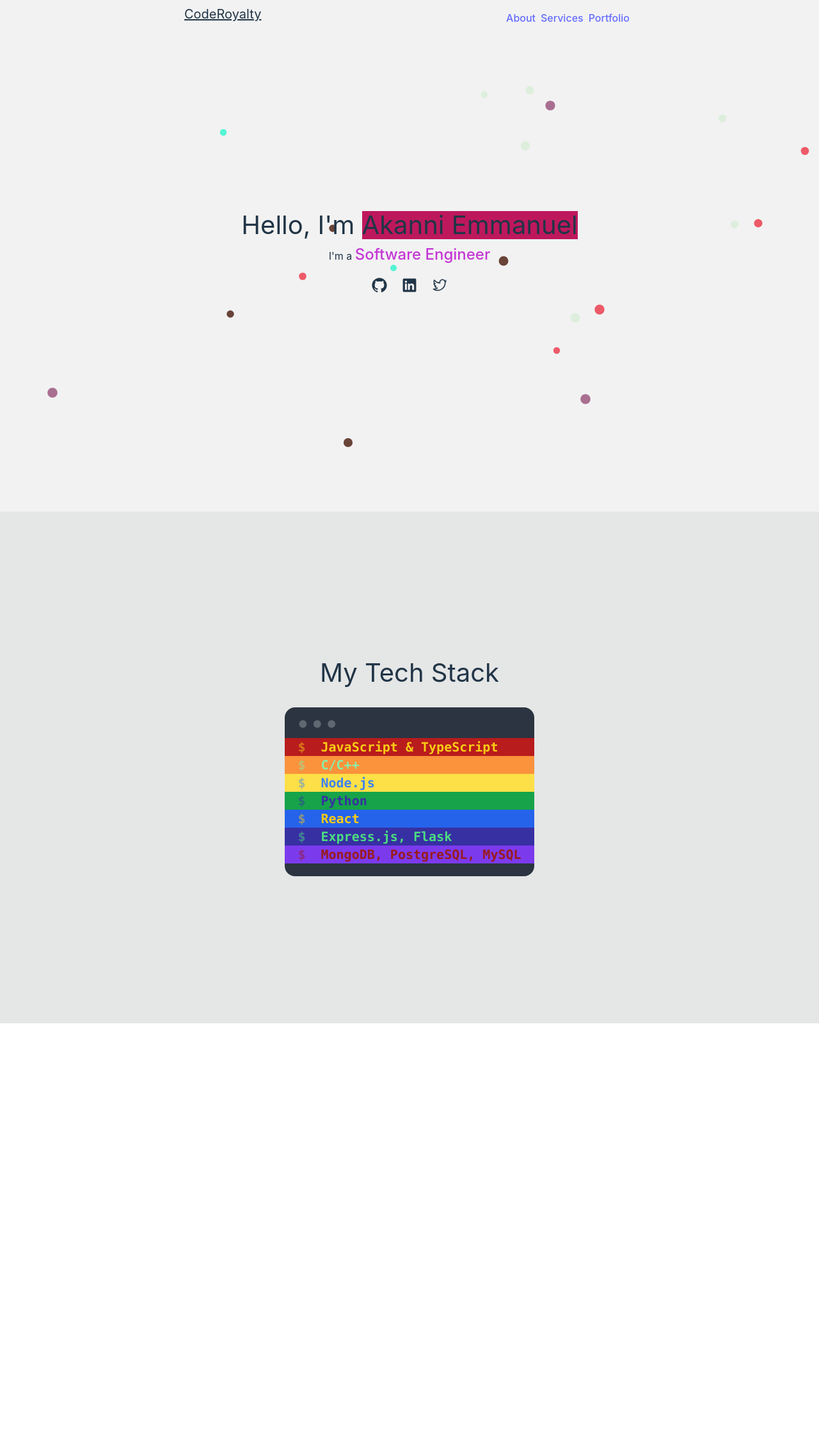
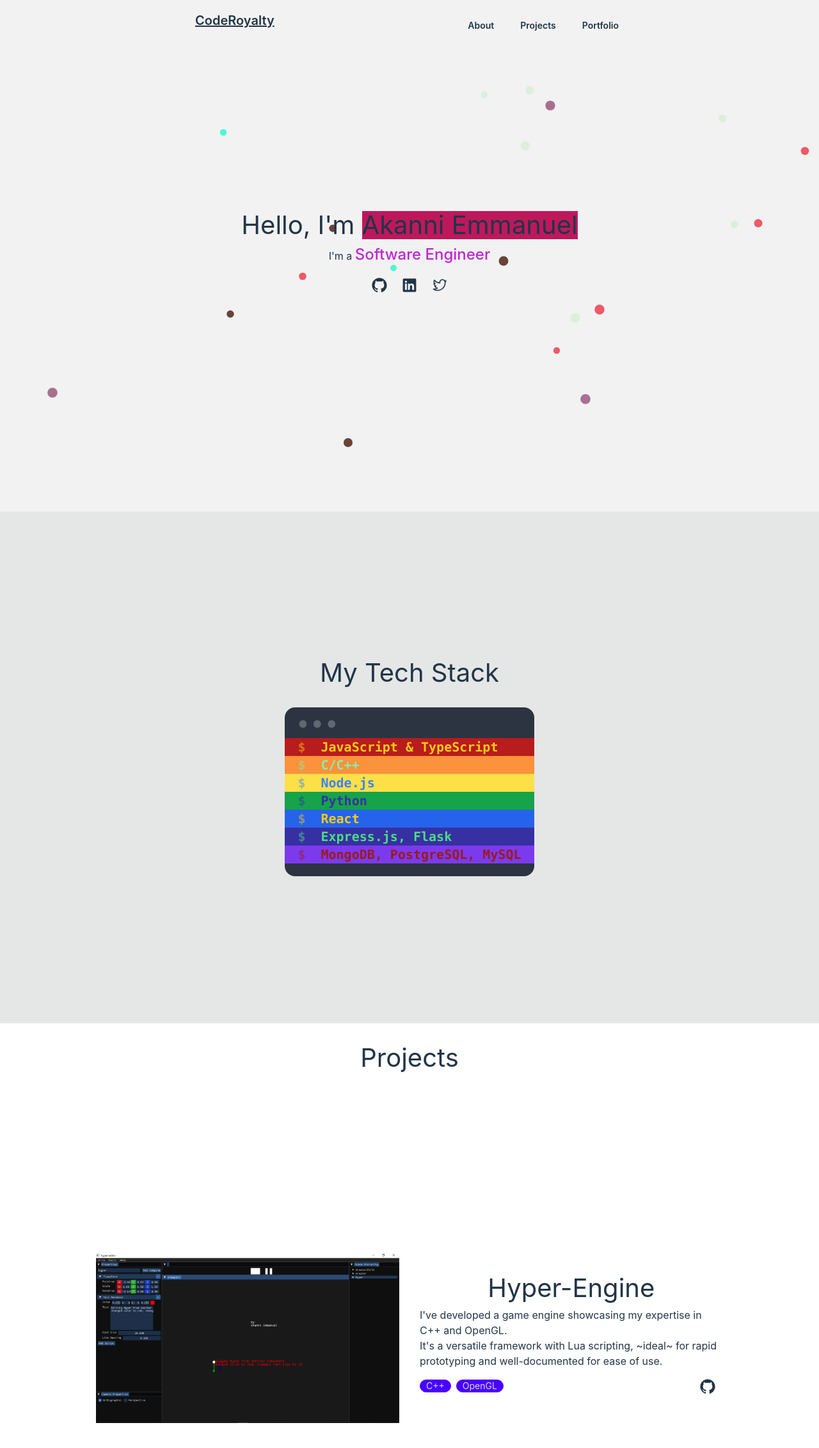
Before and after one commit to coderoyalty/Akanni5, a React (Vite) app: page / in a window 1280 px wide. Shown: the top 2264 px of the page at 64% size. Before the commit the page ends 1600 px from the top, so only its background shows below. Built offline with nearby package versions, Linux system fonts and the light colour scheme.

Commit message:
feat: add hyper project description

```diff
--- a/src/App.tsx
+++ b/src/App.tsx
@@ -1,7 +1,11 @@
+import "./App.css";
 import Header from "./components/header.tsx";
 import Hero from "./components/hero.tsx";
-import "./App.css";
 import TechStack from "./components/tech-stack.tsx";
+import Project from "./components/project.tsx";
+import { GitHubLogoIcon } from "@radix-ui/react-icons";
+
+import hyperImg from "./assets/hyper.png";
 
 function App() {
   return (
@@ -14,7 +18,40 @@ function App() {
           <TechStack />
         </div>
       </div>
-      <div className="container"></div>
+      <div className="w-full my-4 px-2" id="projects">
+        <h1 className="text-center pt-4">Projects</h1>
+        <Project
+          imageSrc={hyperImg}
+          component={
+            <div>
+              <h1 className="text-center mb-2">Hyper-Engine</h1>
+              <p>
+                I've developed a game engine showcasing my expertise in C++ and
+                OpenGL.
+                <br />
+                It's a versatile framework with Lua scripting, ~ideal~ for rapid
+                prototyping and well-documented for ease of use.
+              </p>
+
+              <div className="flex items-center justify-between">
+                <div className="space-x-2">
+                  <span className="badge badge-primary">C++</span>
+                  <span className="badge badge-primary">OpenGL</span>
+                </div>
+
+                <div className="join mt-1">
+                  <a
+                    href="https://github.com/coderoyalty/hyper"
+                    className="btn btn-square btn-ghost join-item"
+                  >
+                    <GitHubLogoIcon className="w-6 h-6" />
+                  </a>
+                </div>
+              </div>
+            </div>
+          }
+        />
+      </div>
     </>
   );
 }
--- a/src/components/header.tsx
+++ b/src/components/header.tsx
@@ -4,18 +4,29 @@ export default function Header() {
       <div className="fixed top-0 left-0 right-0 z-50">
         <header className="sticky top-0 max-w-[720px] mx-auto p-2 flex justify-between">
           {/*Logo & Name*/}
-          <h1 className="text-xl dark:text-slate-50 underline">CodeRoyalty</h1>
+          <a
+            href="/"
+            className="btn btn-ghost text-xl dark:text-slate-50 underline"
+          >
+            CodeRoyalty
+          </a>
           {/*Navigation Bar*/}
           <nav className="max-md:fixed bottom-0 left-0 right-0">
-            <ul className="flex justify-center gap-2 p-2 max-md:bg-slate-800">
-              <li className="text-base font-normal">
-                <a href="#about">About</a>
+            <ul className="flex justify-center join gap-2 p-2 max-md:bg-slate-800">
+              <li className="text-base font-normal join-item">
+                <a href="#about" className="btn btn-ghost">
+                  About
+                </a>
               </li>
-              <li className="text-base font-normal">
-                <a href="#services">Services</a>
+              <li className="text-base font-normal join-item">
+                <a href="#projects" className="btn btn-ghost">
+                  Projects
+                </a>
               </li>
-              <li className="text-base font-normal">
-                <a href="#portfolio">Portfolio</a>
+              <li className="text-base font-normal join-item">
+                <a href="#portfolio" className="btn btn-ghost">
+                  Portfolio
+                </a>
               </li>
             </ul>
           </nav>
--- /dev/null
+++ b/src/components/project.tsx
@@ -0,0 +1,19 @@
+import React from "react";
+
+interface ProjectProps {
+  imageSrc: string;
+  component: React.ReactNode;
+}
+
+const Project: React.FC<ProjectProps> = ({ imageSrc, component }) => {
+  return (
+    <div className="flex justify-center items-center md:w-[80%] min-h-dvh mx-auto my-4 max-md:flex-col">
+      <div className="w-1/2 max-md:w-full p-4">
+        <img src={imageSrc} className="w-full h-auto" alt=""></img>
+      </div>
+      <div className="w-1/2 max-md:w-full p-4">{component}</div>
+    </div>
+  );
+};
+
+export default Project;
```
Also changed, not shown: src/assets/hyper.png (added).
